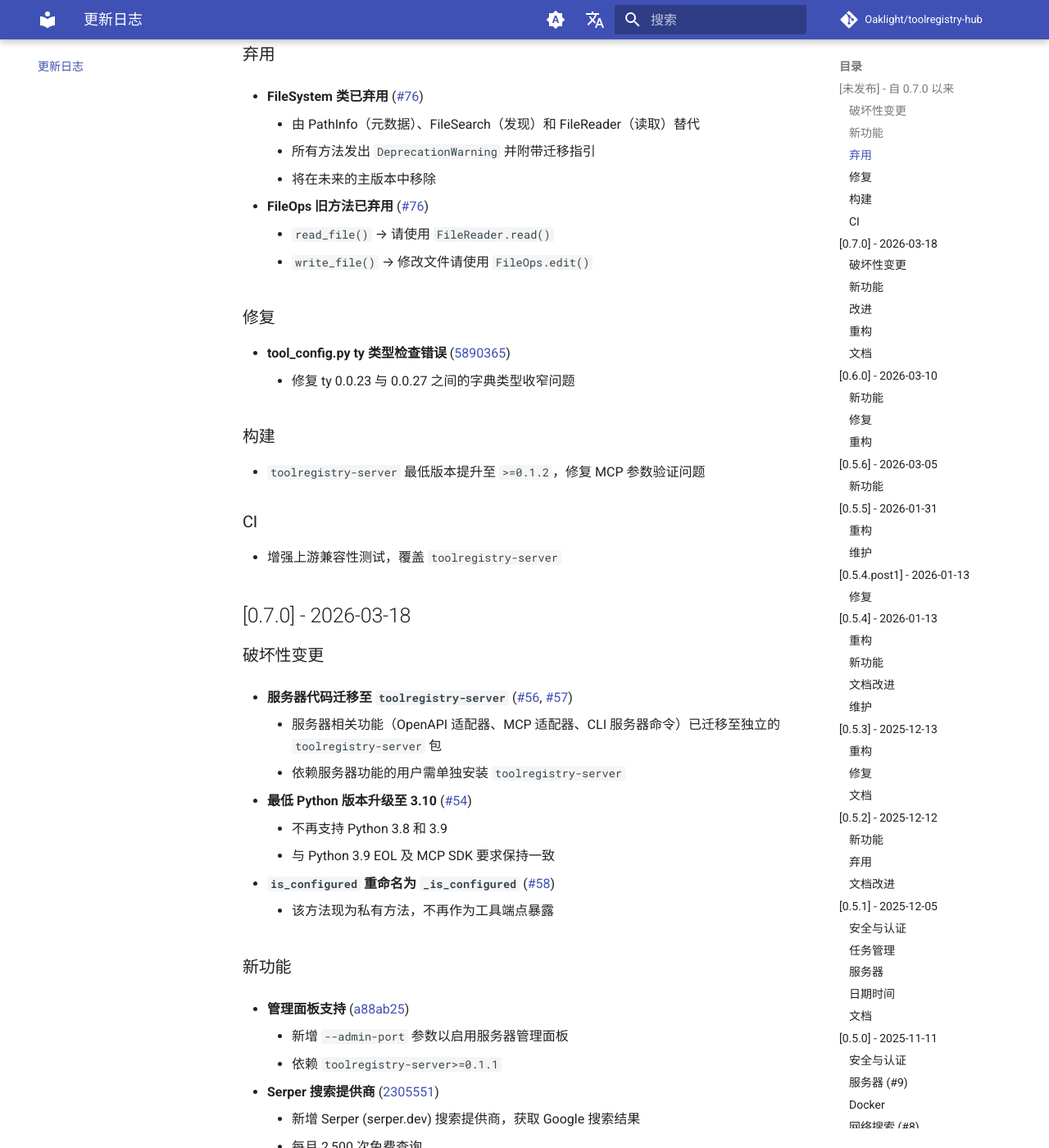
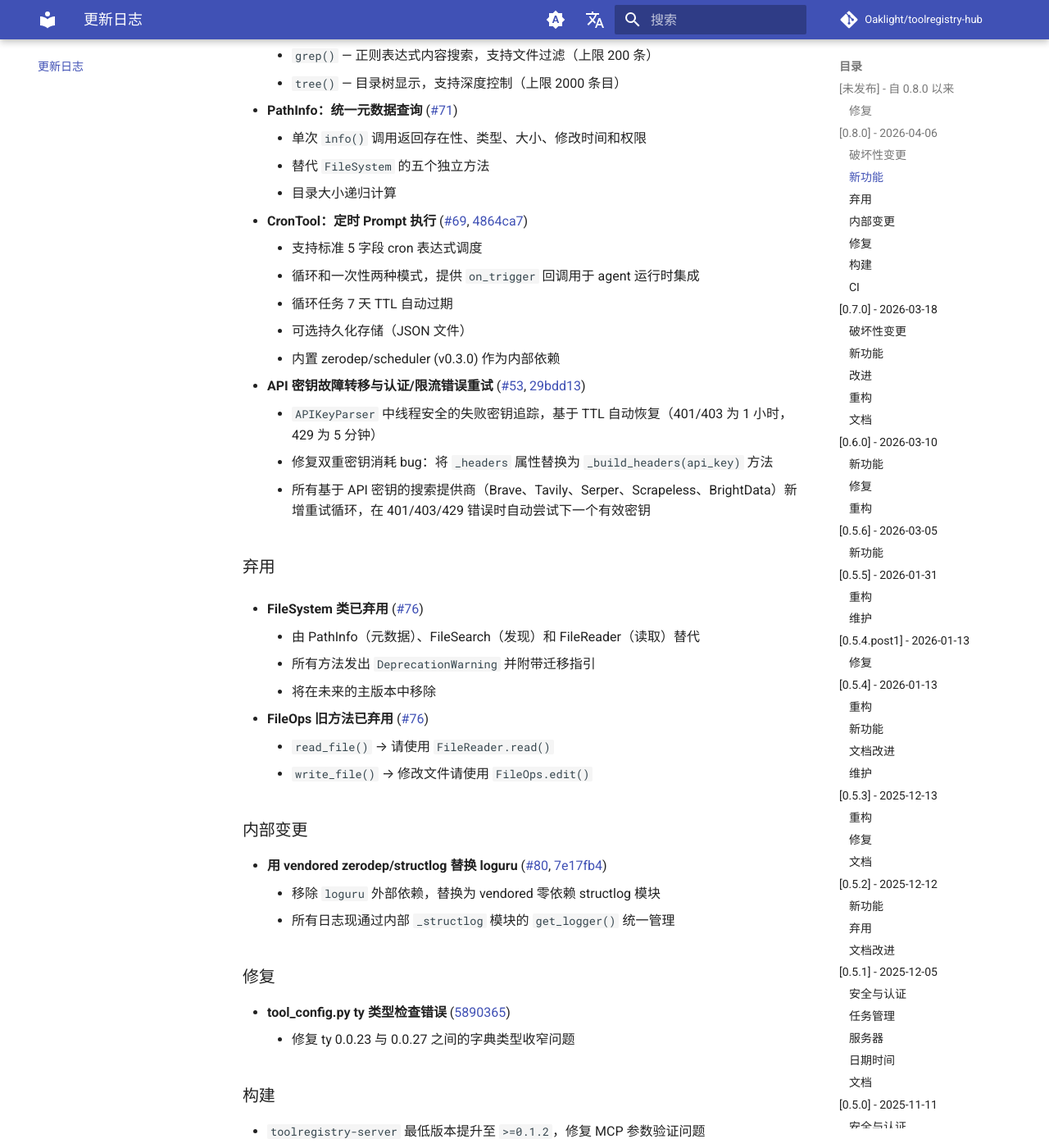
Before and after one commit to Oaklight/toolregistry-hub, an MkDocs documentation site: the page built from docs/changelog.md, in a window 1280 px wide and 1400 px high, scrolled down 1449 px. Shown: the whole window at 82% size. Built offline with MkDocs 1.6.1 and Material for MkDocs 9.7.7, drawn with Linux system fonts in a browser that asks for light colours; comment, search, counter and statistics services are not loaded; some of the changed text lies outside the part shown.

Commit message:
docs: update changelog for v0.8.0 release
Add 0.8.0 section with CronTool, API key failover, structlog migration,
and CI improvements. Move SearXNG API key fix to new Unreleased section.

```diff
--- a/docs/changelog.md
+++ b/docs/changelog.md
@@ -10,7 +10,15 @@ author: Oaklight
 
 本页面记录了 toolregistry-hub 项目从首个正式发布版本 0.4.14 以来的所有重要变更。
 
-## [未发布] - 自 0.7.0 以来
+## [未发布] - 自 0.8.0 以来
+
+### 修复
+
+- **SearXNG：支持可选的 X-API-Key 请求头用于保护实例** ([#85](https://github.com/Oaklight/toolregistry-hub/pull/85))
+    - 为 `SearXNGSearch` 添加可选的 `api_key` 参数，支持回退到 `SEARXNG_API_KEY` 环境变量
+    - 设置后在 JSON API 请求中发送 `X-API-Key` 请求头；完全向后兼容
+
+## [0.8.0] - 2026-04-06
 
 ### 破坏性变更
 
@@ -49,6 +57,18 @@ author: Oaklight
     - 替代 `FileSystem` 的五个独立方法
     - 目录大小递归计算
 
+- **CronTool：定时 Prompt 执行** ([#69](https://github.com/Oaklight/toolregistry-hub/issues/69), [4864ca7](https://github.com/Oaklight/toolregistry-hub/commit/4864ca7))
+    - 支持标准 5 字段 cron 表达式调度
+    - 循环和一次性两种模式，提供 `on_trigger` 回调用于 agent 运行时集成
+    - 循环任务 7 天 TTL 自动过期
+    - 可选持久化存储（JSON 文件）
+    - 内置 zerodep/scheduler (v0.3.0) 作为内部依赖
+
+- **API 密钥故障转移与认证/限流错误重试** ([#53](https://github.com/Oaklight/toolregistry-hub/issues/53), [29bdd13](https://github.com/Oaklight/toolregistry-hub/commit/29bdd13))
+    - `APIKeyParser` 中线程安全的失败密钥追踪，基于 TTL 自动恢复（401/403 为 1 小时，429 为 5 分钟）
+    - 修复双重密钥消耗 bug：将 `_headers` 属性替换为 `_build_headers(api_key)` 方法
+    - 所有基于 API 密钥的搜索提供商（Brave、Tavily、Serper、Scrapeless、BrightData）新增重试循环，在 401/403/429 错误时自动尝试下一个有效密钥
+
 ### 弃用
 
 - **FileSystem 类已弃用** ([#76](https://github.com/Oaklight/toolregistry-hub/pull/76))
@@ -59,6 +79,12 @@ author: Oaklight
 - **FileOps 旧方法已弃用** ([#76](https://github.com/Oaklight/toolregistry-hub/pull/76))
     - `read_file()` → 请使用 `FileReader.read()`
     - `write_file()` → 修改文件请使用 `FileOps.edit()`
+
+### 内部变更
+
+- **用 vendored zerodep/structlog 替换 loguru** ([#80](https://github.com/Oaklight/toolregistry-hub/pull/80), [7e17fb4](https://github.com/Oaklight/toolregistry-hub/commit/7e17fb4))
+    - 移除 `loguru` 外部依赖，替换为 vendored 零依赖 structlog 模块
+    - 所有日志现通过内部 `_structlog` 模块的 `get_logger()` 统一管理
 
 ### 修复
 
@@ -72,6 +98,8 @@ author: Oaklight
 ### CI
 
 - 增强上游兼容性测试，覆盖 `toolregistry-server`
+- 支持兼容性检查中的多个上游包 ([d8d25e4](https://github.com/Oaklight/toolregistry-hub/commit/d8d25e4))
+- 为 upstream-compat 工作流添加版本验证和 issues 权限 ([f590cc0](https://github.com/Oaklight/toolregistry-hub/commit/f590cc0))
 
 ## [0.7.0] - 2026-03-18
 
```
